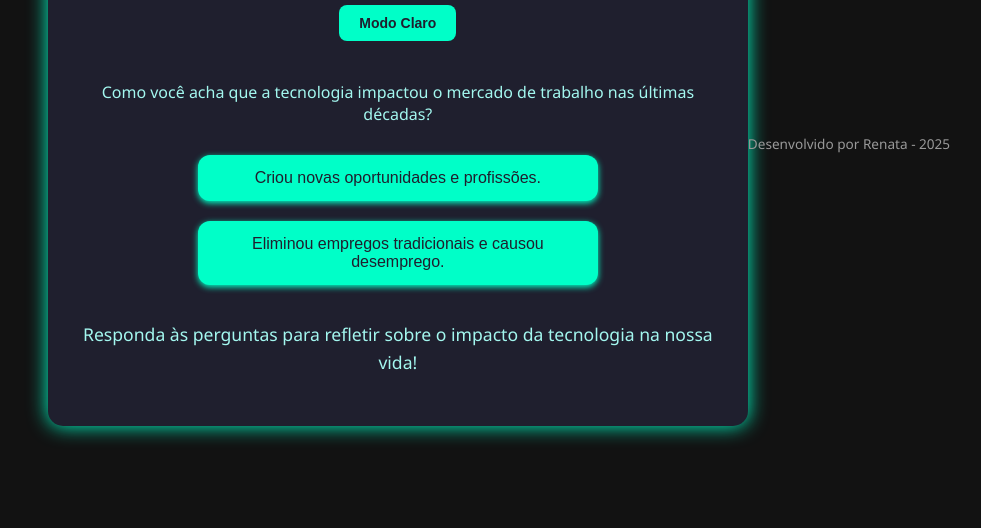
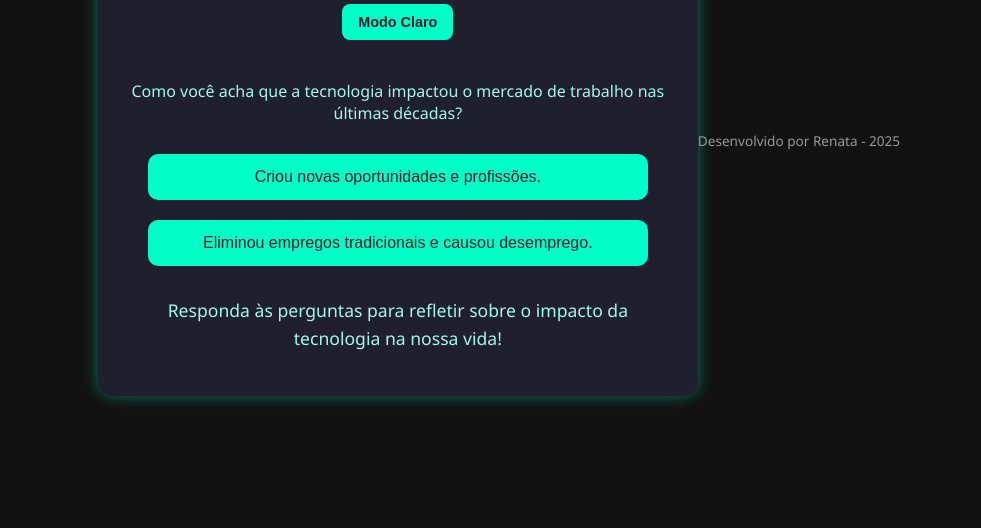
Before and after one commit to margarethy/criando-miss-o, a plain HTML site: page index.html in a window 1280 px wide. Shown: the part 272-800 px from the top of the page, without its empty margins (141-1122 px from the left). Drawn offline with nearby package versions, Linux system fonts and the light colour scheme.

Commit message:
Update style.css

```diff
--- a/style.css
+++ b/style.css
@@ -22,46 +22,46 @@ body.claro {
   --cor-botao-reiniciar-hover: #9a2424;
 }
 
+* {
+  margin: 0;
+  padding: 0;
+  box-sizing: border-box;
+}
+
 body {
   background-color: var(--cor-fundo);
   color: var(--cor-texto);
   font-family: 'Segoe UI', Tahoma, Geneva, Verdana, sans-serif;
-  margin: 0;
   min-height: 100vh;
   display: flex;
   justify-content: center;
   align-items: center;
-  transition: background-color 0.5s, color 0.5s;
   padding: 20px;
-  box-sizing: border-box;
 }
 
 .caixa-principal {
   background-color: var(--cor-principal);
-  max-width: 700px;
+  max-width: 600px;
   width: 100%;
-  padding: 30px;
+  padding: 24px;
   border-radius: 15px;
-  box-shadow: 0 0 20px var(--cor-destaque);
+  box-shadow: 0 0 15px rgba(0, 255, 200, 0.4);
   text-align: center;
-  transition: background-color 0.5s;
-  box-sizing: border-box;
 }
 
 h1 {
   color: var(--cor-destaque);
-  margin-bottom: 25px;
-  font-size: clamp(1.5rem, 5vw, 2.2rem);
-  text-shadow: 0 0 8px var(--cor-destaque);
+  margin-bottom: 20px;
+  font-size: clamp(1.5rem, 5vw, 2.3rem);
 }
 
 header #toggleTema {
   background-color: var(--cor-botao);
   color: var(--cor-principal);
   border: none;
-  padding: 10px 20px;
+  padding: 10px 16px;
   font-weight: bold;
-  font-size: 14px;
+  font-size: 0.9rem;
   border-radius: 8px;
   cursor: pointer;
   margin-bottom: 20px;
@@ -76,16 +76,6 @@ header #toggleTema:hover {
 .caixa-alternativas,
 .caixa-resultado {
   margin: 20px 0;
-  opacity: 0;
-  transform: translateY(15px);
-  animation: fadeInUp 0.5s forwards;
-}
-
-@keyframes fadeInUp {
-  to {
-    opacity: 1;
-    transform: translateY(0);
-  }
 }
 
 .botao-alternativa {
@@ -93,20 +83,19 @@ header #toggleTema:hover {
   color: var(--cor-principal);
   border: none;
   padding: 14px 20px;
-  margin: 10px 5px;
-  border-radius: 12px;
+  margin: 10px 0;
+  border-radius: 10px;
   cursor: pointer;
   font-size: 1rem;
   width: 100%;
-  max-width: 400px;
-  box-shadow: 0 2px 6px var(--cor-botao);
-  transition: background-color 0.3s, transform 0.2s;
+  max-width: 500px;
+  transition: background-color 0.3s ease, transform 0.2s ease;
 }
 
 .botao-alternativa:hover,
 .botao-alternativa:focus {
   background-color: var(--cor-botao-hover);
-  transform: scale(1.03);
+  transform: scale(1.02);
   outline: none;
 }
 
@@ -115,19 +104,20 @@ header #toggleTema:hover {
   background-color: var(--cor-botao-reiniciar);
   color: white;
   border: none;
-  padding: 12px 24px;
-  border-radius: 12px;
+  padding: 12px 20px;
+  border-radius: 10px;
   cursor: pointer;
   font-size: 1rem;
-  margin: 10px 5px 0;
+  margin: 8px 5px 0;
   display: none;
-  transition: background-color 0.3s, transform 0.2s;
+  width: 100%;
+  max-width: 250px;
+  transition: background-color 0.3s ease;
 }
 
 .botao-reiniciar:hover,
 .botao-exportar:hover {
   background-color: var(--cor-botao-reiniciar-hover);
-  transform: scale(1.05);
 }
 
 .botao-reiniciar.mostrar,
@@ -138,27 +128,29 @@ header #toggleTema:hover {
 .texto-resultado {
   font-size: 1.1rem;
   line-height: 1.6;
-  margin-top: 25px;
+  margin-top: 15px;
   white-space: pre-line;
+  padding: 0 10px;
 }
 
 footer {
-  margin-top: 30px;
+  margin-top: 25px;
   font-size: 0.85rem;
   color: #999;
   text-align: center;
 }
 
-/* Responsivo */
-@media (max-width: 600px) {
+/* Responsivo para telas pequenas */
+@media (max-width: 480px) {
+  .caixa-principal {
+    padding: 20px 15px;
+  }
+
   .botao-alternativa,
   .botao-reiniciar,
   .botao-exportar {
     font-size: 0.95rem;
     padding: 12px;
-  }
-
-  .caixa-principal {
-    padding: 20px 15px;
+    max-width: 100%;
   }
 }
```
